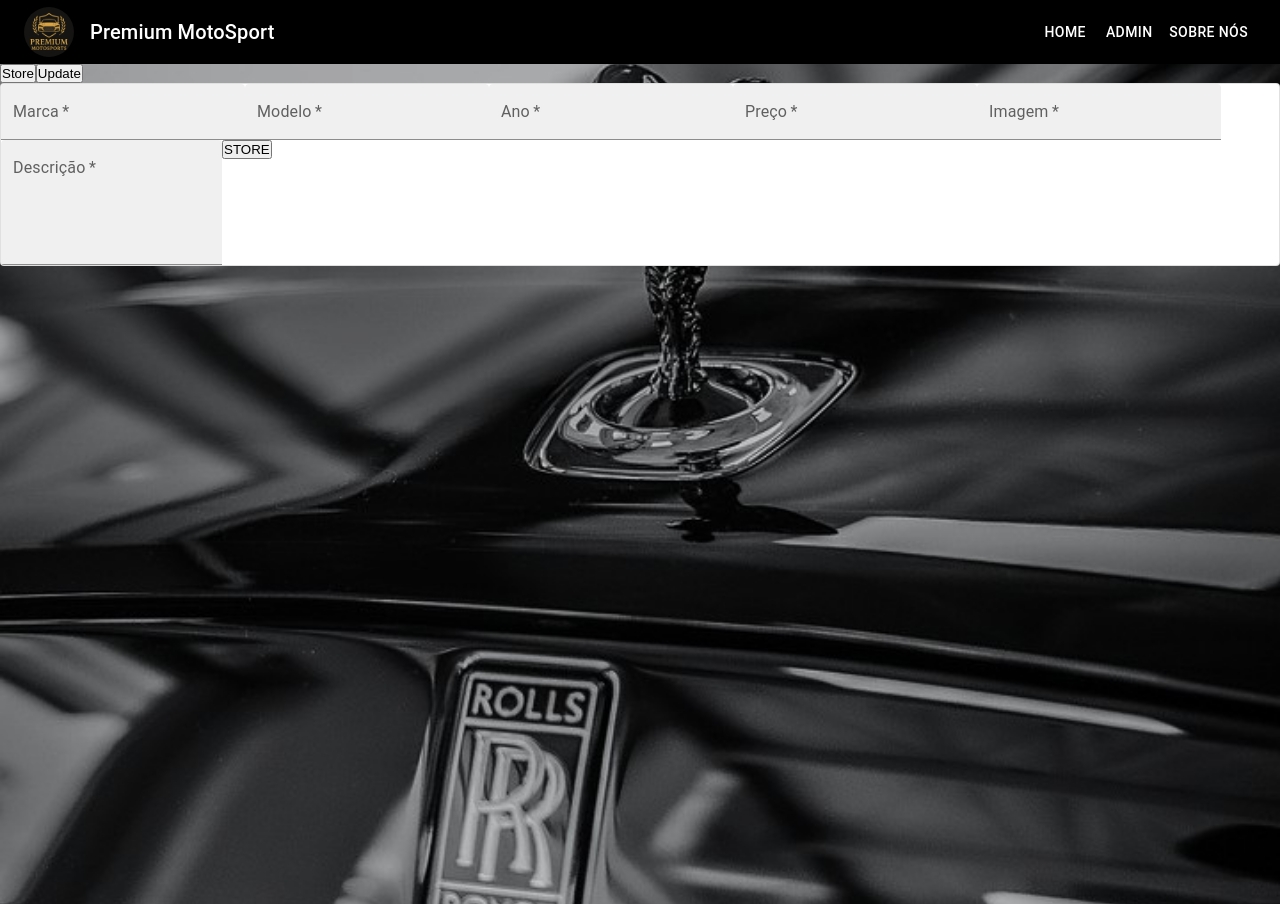
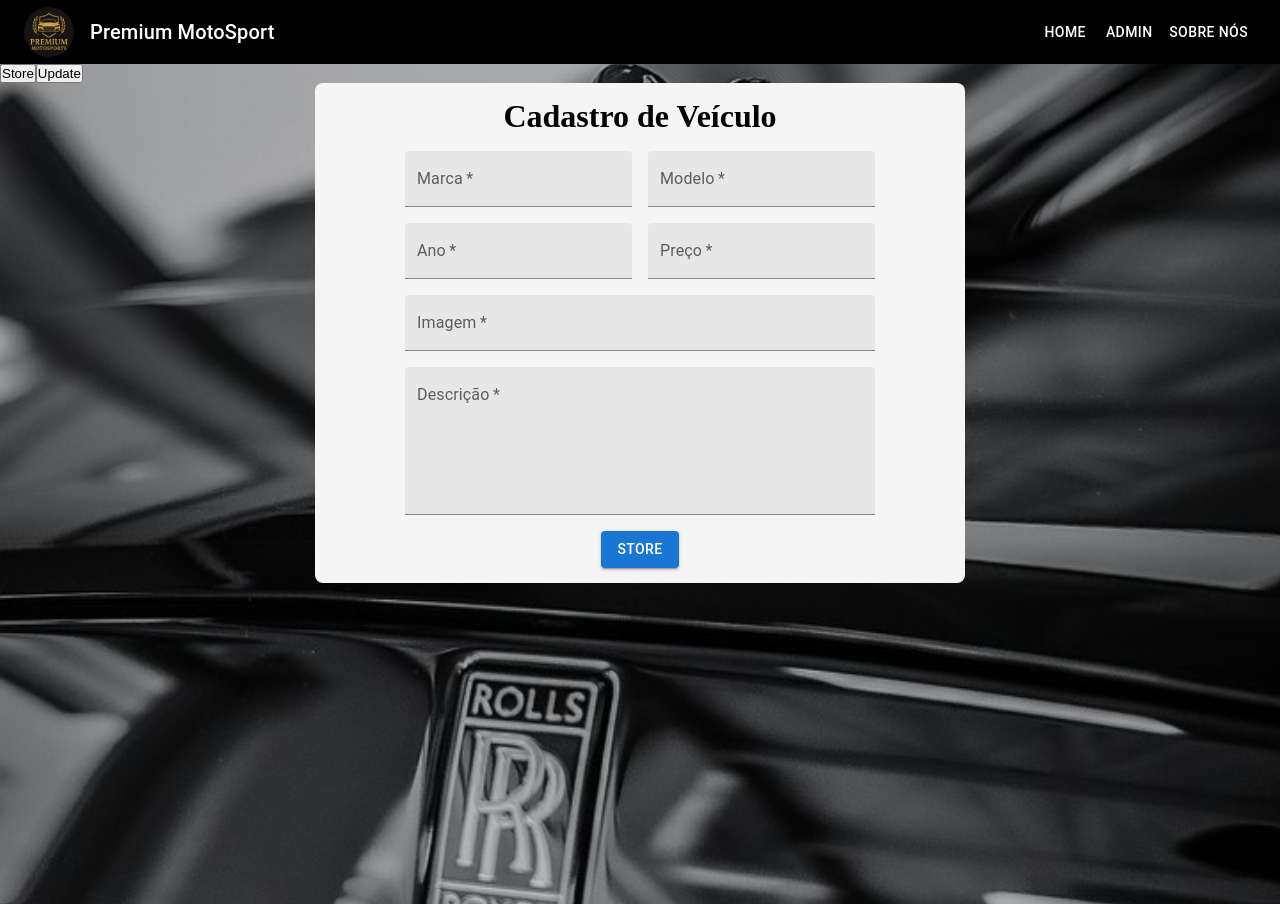
Before and after one commit to luan-s1lva/devWeb, a React (Vite) app in the folder premium_motorsport/: page /admin in a window 1280 px wide. Built offline with nearby package versions, Linux system fonts and the light colour scheme.

Commit message:
estilizando cadastro p1

```diff
--- a/premium_motorsport/src/components/Form/index.jsx
+++ b/premium_motorsport/src/components/Form/index.jsx
@@ -1,10 +1,42 @@
-import { Box, Card, TextField } from "@mui/material";
+import {
+  Box,
+  Card,
+  FormGroup,
+  FormControl,
+  Grid,
+  TextField,
+  Button,
+} from "@mui/material";
 import { useState } from "react";
 
-export default function Form({ toStore, formData, handleSubmit, handleChange, handleUpdate }) {
+export default function Form({
+  toStore,
+  formData,
+  handleSubmit,
+  handleChange,
+  handleUpdate,
+}) {
   return (
-    <>
-      <Card variant="outlined">
+    <Box
+      sx={{
+        background: "whitesmoke",
+        maxWidth: 650,
+        borderRadius: 2,
+        mx: "auto",
+      }}
+    >
+      <Grid
+        container
+        spacing={2}
+        sx={{ maxWidth: "500px", margin: "auto", padding: "15px" }}
+      >
+        <Grid size={12} sx={{ textAlign: "center" }}>
+          <h1>Cadastro de Veículo</h1>
+        </Grid>
+
+        <Grid size={{ xs: 12, md: 6 }}>
+          <FormGroup>
+            <FormControl>
               <TextField
                 name="marca"
                 id="filled-basic"
@@ -14,6 +46,13 @@ export default function Form({ toStore, formData, handleSubmit, handleChange, ha
                 value={formData.marca}
                 onChange={handleChange}
               />
+            </FormControl>
+          </FormGroup>
+        </Grid>
+
+        <Grid size={{ xs: 12, md: 6 }}>
+          <FormGroup>
+            <FormControl>
               <TextField
                 name="modelo"
                 id="filled-basic"
@@ -23,6 +62,13 @@ export default function Form({ toStore, formData, handleSubmit, handleChange, ha
                 value={formData.modelo}
                 onChange={handleChange}
               />
+            </FormControl>
+          </FormGroup>
+        </Grid>
+
+        <Grid size={{ xs: 12, md: 6 }}>
+          <FormGroup>
+            <FormControl>
               <TextField
                 name="ano"
                 id="filled-basic"
@@ -33,6 +79,13 @@ export default function Form({ toStore, formData, handleSubmit, handleChange, ha
                 value={formData.ano}
                 onChange={handleChange}
               />
+            </FormControl>
+          </FormGroup>
+        </Grid>
+
+        <Grid size={{ xs: 12, md: 6 }}>
+          <FormGroup>
+            <FormControl>
               <TextField
                 name="preco"
                 id="filled-basic"
@@ -43,6 +96,13 @@ export default function Form({ toStore, formData, handleSubmit, handleChange, ha
                 value={formData.preco}
                 onChange={handleChange}
               />
+            </FormControl>
+          </FormGroup>
+        </Grid>
+
+        <Grid size={12}>
+          <FormGroup>
+            <FormControl>
               <TextField
                 name="imagem"
                 id="filled-basic"
@@ -52,27 +112,40 @@ export default function Form({ toStore, formData, handleSubmit, handleChange, ha
                 value={formData.imagem}
                 onChange={handleChange}
               />
+            </FormControl>
+          </FormGroup>
+        </Grid>
+
+        <Grid size={12}>
+          <FormGroup>
+            <FormControl>
               <TextField
                 name="descricao"
                 id="filled-basic"
                 required
                 multiline
-          rows={4}
+                rows={5}
                 label="Descrição"
                 variant="filled"
                 value={formData.descricao}
                 onChange={handleChange}
               />
-        {toStore == true ?
-        <button type="button" onClick={handleSubmit}>
+            </FormControl>
+          </FormGroup>
+        </Grid>
+
+        <Grid sx={{ mx: "auto" }}>
+          {toStore === true ? (
+            <Button variant="contained" onClick={handleSubmit}>
               STORE
-        </button>
-        :
-        <button type="button" onClick={handleUpdate}>
+            </Button>
+          ) : (
+            <Button variant="contained" onClick={handleUpdate}>
               UPDATE
-        </button>
-        }
-      </Card>
-    </>
+            </Button>
+          )}
+        </Grid>
+      </Grid>
+    </Box>
   );
 }
--- a/premium_motorsport/src/db.json
+++ b/premium_motorsport/src/db.json
@@ -58,6 +58,23 @@
       "preco": "20000",
       "imagem": "lalalala",
       "descricao": "Um clássico da ópera"
+    },
+    {
+      "id": "4",
+      "marca": "Chevrolet",
+      "modelo": "Onix",
+      "ano": 2020,
+      "preco": 17000,
+      "descricao": "Compacto urbano com bom consumo e conectividade."
+    },
+    {
+      "id": "",
+      "marca": "Teste",
+      "modelo": "teste2",
+      "ano": "2000",
+      "preco": "134134",
+      "imagem": "rr",
+      "descricao": "testad"
     }
   ]
 }
```
Lines whose indentation alone changed are shown as unchanged.
